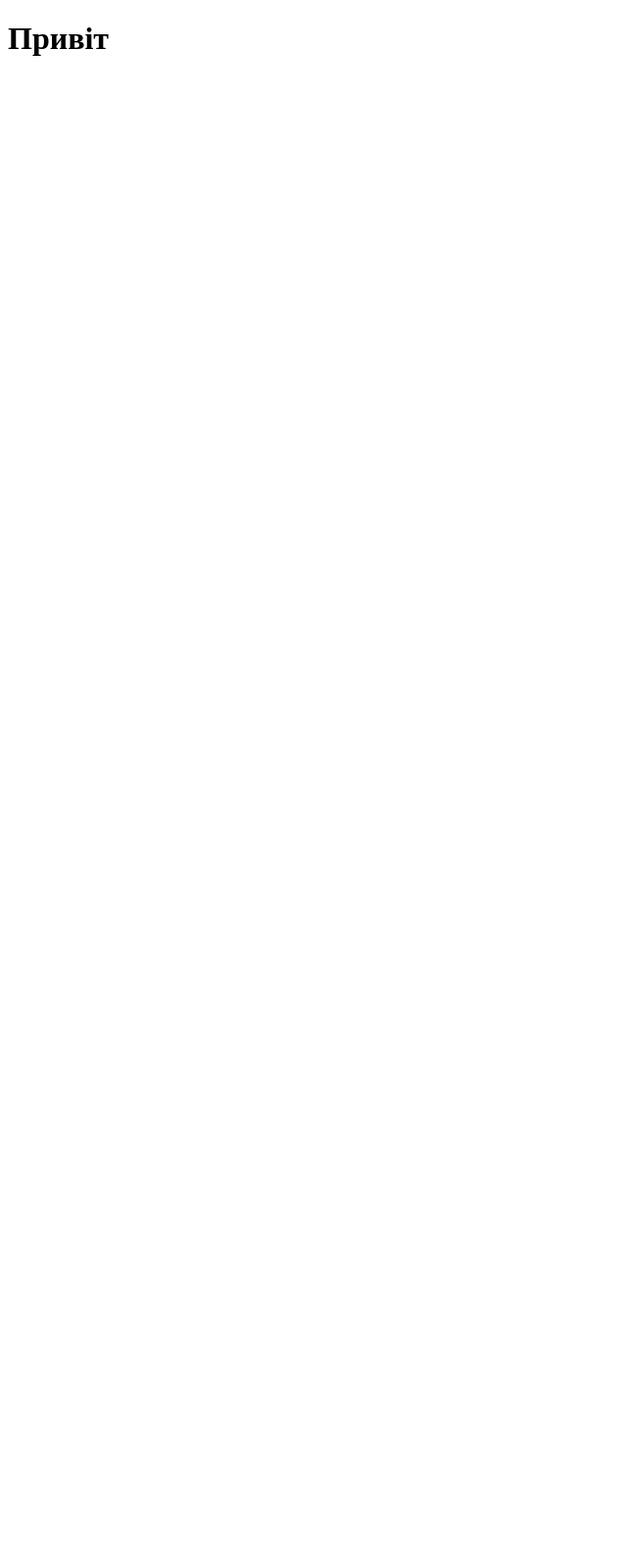
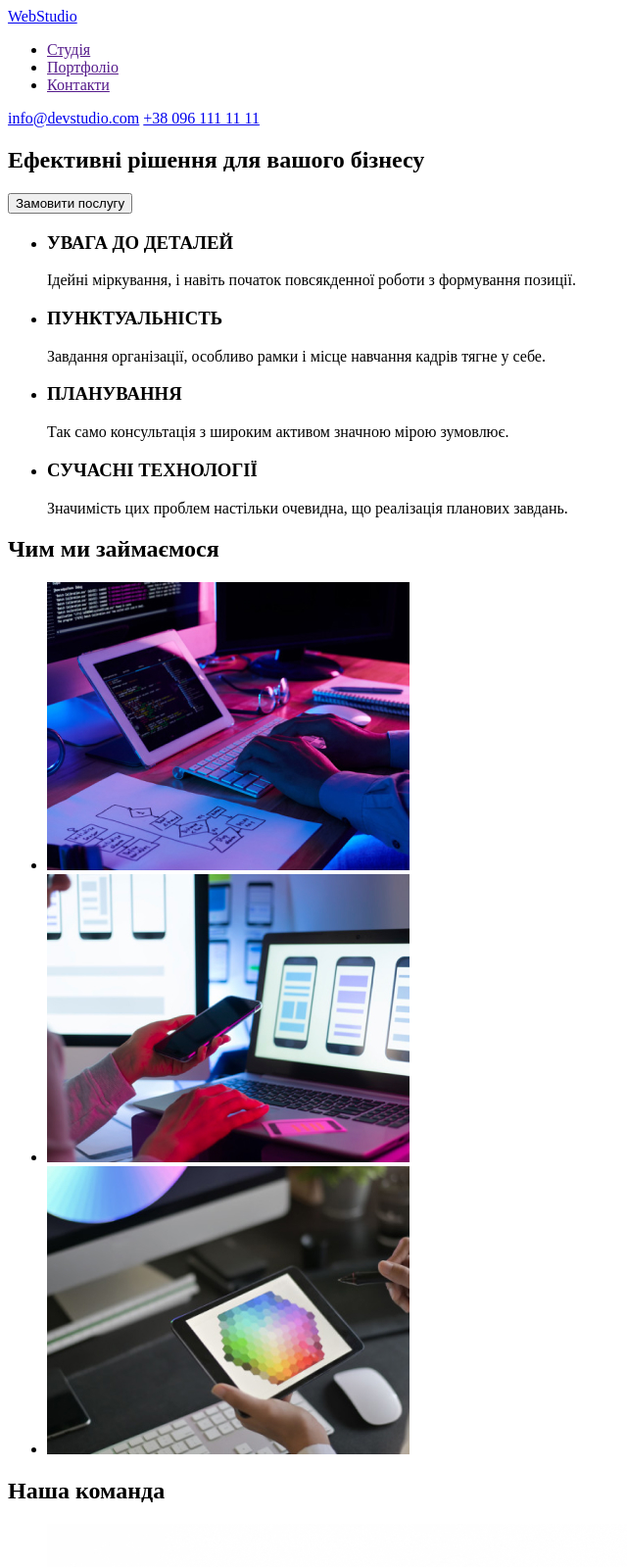
Before and after one commit to MartaSheterliak/goit-markup-hw-01, a plain HTML site: page index.html in a window 1280 px wide. Shown: the top 1599 px of the page at 98% size, without its empty margins (0-640 px from the left). Before the commit the page ends 800 px from the top, so only its background shows below. Drawn offline with Linux system fonts and the light colour scheme.

Commit message:
Домашня робота перший варіант

```diff
--- a/index.html
+++ b/index.html
@@ -1,5 +1,5 @@
 <!DOCTYPE html>
-<html lang="en">
+<html lang="uk">
 <head>
     <meta charset="UTF-8">
     <meta http-equiv="X-UA-Compatible" content="IE=edge">
@@ -7,6 +7,86 @@
     <title>Document</title>
 </head>
 <body>
-    <h1>Привіт</h1>
+    <header>
+        <nav>
+            <a href="/index.html" class="Logo" lang="en">WebStudio</a>
+            <ul>
+                <li><a href="">Студія</a></li>
+                <li><a href="">Портфоліо</a></li>
+                <li><a href="">Контакти</a></li>
+            </ul>
+        </nav>
+            <a href="mailto:info@devstudio.com">info@devstudio.com</a>
+            <a href="tel:+380961111111">+38 096 111 11 11</a>
+    </header>
+    <main>
+        <section>
+            <h1>Ефективні рішення для вашого бізнесу</h1>
+            <button type="button">Замовити послугу</button>
+        </section>
+        <section>
+            <ul>
+                <li>
+                    <h3>УВАГА ДО ДЕТАЛЕЙ</h3>
+                    <p>Ідейні міркування, і навіть початок повсякденної роботи з формування позиції.</p>
+                </li>
+                <li>
+                    <h3>ПУНКТУАЛЬНІСТЬ</h3>
+                    <p>Завдання організації, особливо рамки і місце навчання кадрів тягне у себе.</p>
+                </li>
+                <li>
+                    <h3>ПЛАНУВАННЯ</h3>
+                    <p>Так само консультація з широким активом значною мірою зумовлює.</p>
+                </li>
+                <li>
+                    <h3>СУЧАСНІ ТЕХНОЛОГІЇ</h3>
+                    <p>Значимість цих проблем настільки очевидна, що реалізація планових завдань.</p>
+                </li>
+            </ul>
+            <h2>Чим ми займаємося</h2>
+            <ul>
+                <li>
+                   <img src="./images/img.jpg" alt="Верстка" weight="370"/>
+                </li>
+                <li>
+                    <img src="./images/img1.jpg" alt="Інтерфейс" weight="370"/>
+                </li>
+                <li>
+                    <img src="./images/img2.jpg" alt="Дизайн" weight="370"/>
+                </li>
+            </ul>
+        </section>
+        <section>
+            <h2>Наша команда</h2>
+            <ul>
+                <li>
+                    <img src="./images/photo1.jpg" alt="Ігор Дем'яненко" weight="270"/>
+                    <h3>Ігор Дем'яненко</h3>
+                    <p lang="en">Product Designer</p>
+                </li>
+                <li>
+                    <img src="./images/photo2.jpg" alt="Ольга Рєпіна" weight="270"/>
+                    <h3>Ольга Рєпіна</h3>
+                    <p lang="en">Frontend Developer</p>
+                </li>
+                <li>
+                    <img src="./images/photo3.jpg" alt="Микола Тарасов" weight="270"/>
+                    <h3>Микола Тарасов</h3>
+                    <p lang="en">Marketing</p>
+                </li>
+                <li>
+                    <img src="./images/photo4.jpg" alt="Михайло Єрмаков" weight="270"/>
+                    <h3>Михайло Єрмаков</h3>
+                    <p lang="en">UI Designer</p>
+                </li>
+            </ul>
+        </section>
+    </main>
+    <footer>
+        <a href="/index.html" class="Logo" lang="en">WebStudio</a>
+        <address>м. Київ, пр-т Лесі Українки, 26</address>
+        <a href="mailto:info@devstudio.com">info@devstudio.com</a>
+        <a href="tel:+380961111111">+38 096 111 11 11</a>
+    </footer>
 </body>
 </html>
```
Also changed, not shown: images/img.jpg (added), images/img1.jpg (added), images/img2.jpg (added), images/photo1.jpg (added), images/photo2.jpg (added), images/photo3.jpg (added), images/photo4.jpg (added).
